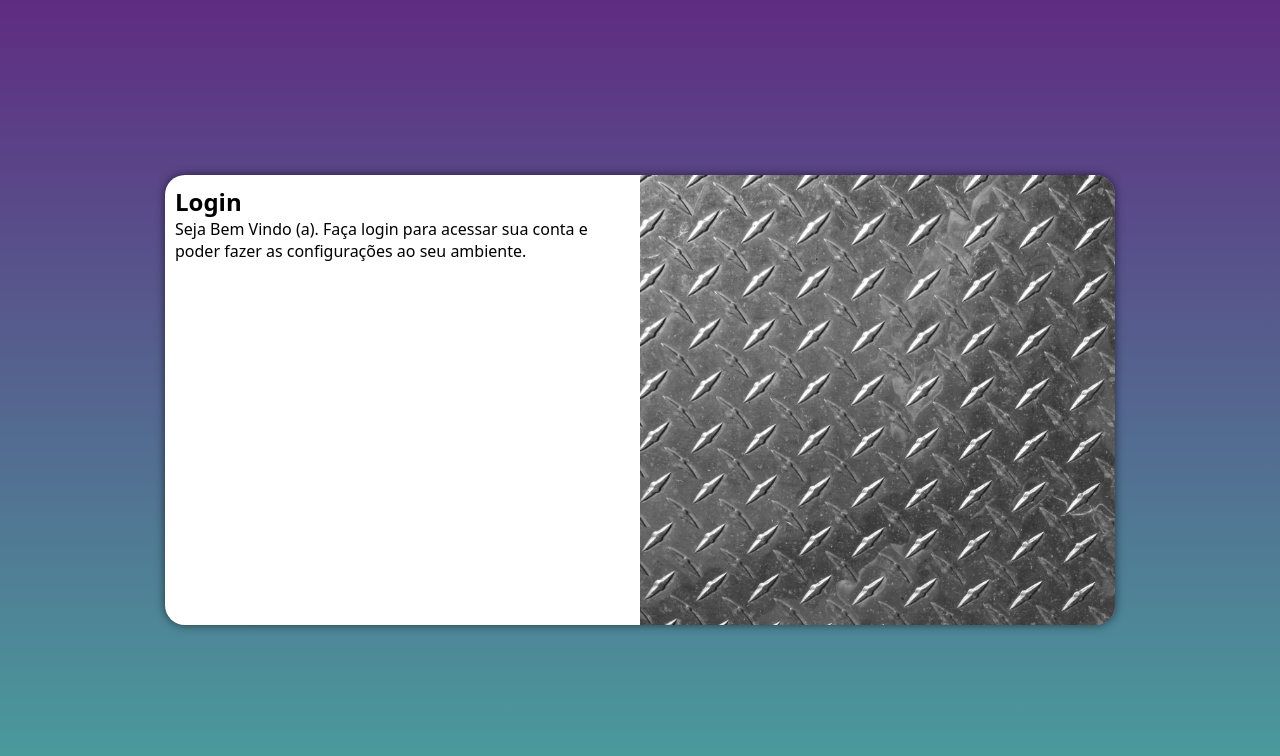
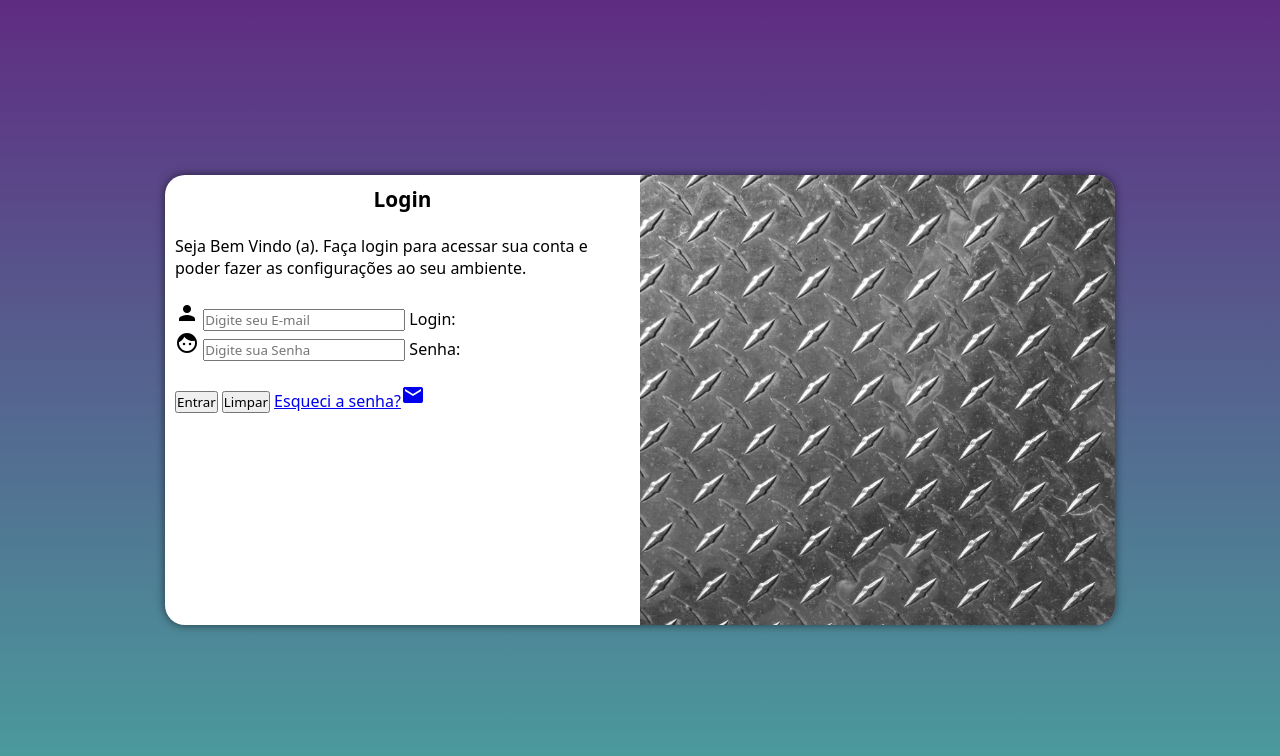
Before and after one commit to hugofob/projeto-login, a plain HTML site: page index.html in a window 1280 px wide. Drawn offline with Linux system fonts and the light colour scheme.

Commit message:
adicionei o formulario

```diff
--- a/estilos/media-query.css
+++ b/estilos/media-query.css
@@ -30,6 +30,10 @@ Grandes telas: acima de 1200px
         width: 70%;
         height: 100%;
     }
+    div#formulario > h1{
+        text-align: center;
+        font-size: 1em;
+    }
 
 }
 
@@ -51,6 +55,9 @@ Grandes telas: acima de 1200px
     section#login > div#formulario{
         float: left;
         width: 50%;
-        height: 100%;
+    }
+    div#formulario > h1{
+        text-align: center;
+        font-size: 1.3em;
     }
 }
--- a/index.html
+++ b/index.html
@@ -4,6 +4,7 @@
     <meta charset="UTF-8">
     <meta name="viewport" content="width=device-width, initial-scale=1.0">
     <title>Login</title>
+    <link href="https://fonts.googleapis.com/icon?family=Material+Icons"  rel="stylesheet">
     <link rel="stylesheet" href="estilos/style.css">
     <link rel="stylesheet" href="estilos/media-query.css">
 </head>
@@ -15,9 +16,24 @@
             </div>
             <div id="formulario">
                 <h1>Login</h1>
+                <br>
                 <p>Seja Bem Vindo (a). Faça login para acessar sua conta e poder fazer as configurações ao seu ambiente.</p>
-                <form action="login.php" method="post">
-
+                <br>
+                <form action="login.php" method="post" autocomplete="on">
+                <div class="cadastrar">
+                    <i class="material-icons">person</i>
+                    <input type="text" name="Login:" id="cadastrar" placeholder="Digite seu E-mail" autocomplete="email" required maxlength="30"> <!--required siginifica maximo e minimo de caracteres em cada campo-->
+                    <label for="icadastrar">Login:</label>
+                </div>
+                <div class="senha">
+                    <i class="material-icons">face</i>
+                    <input type="password" name="Senha:" id="senha" placeholder="Digite sua Senha" autocomplete="current-password" required minlength="8" maxlength="10">
+                    <label for="isenha">Senha:</label>
+                </div>
+                <br>
+                <input type="submit" value="Entrar">
+                <input type="reset" value="Limpar">
+                <a href="esqueci.html" >Esqueci a senha?<i class="material-icons">mail</i></a>
                 </form>
             </div>
         </section>
```
